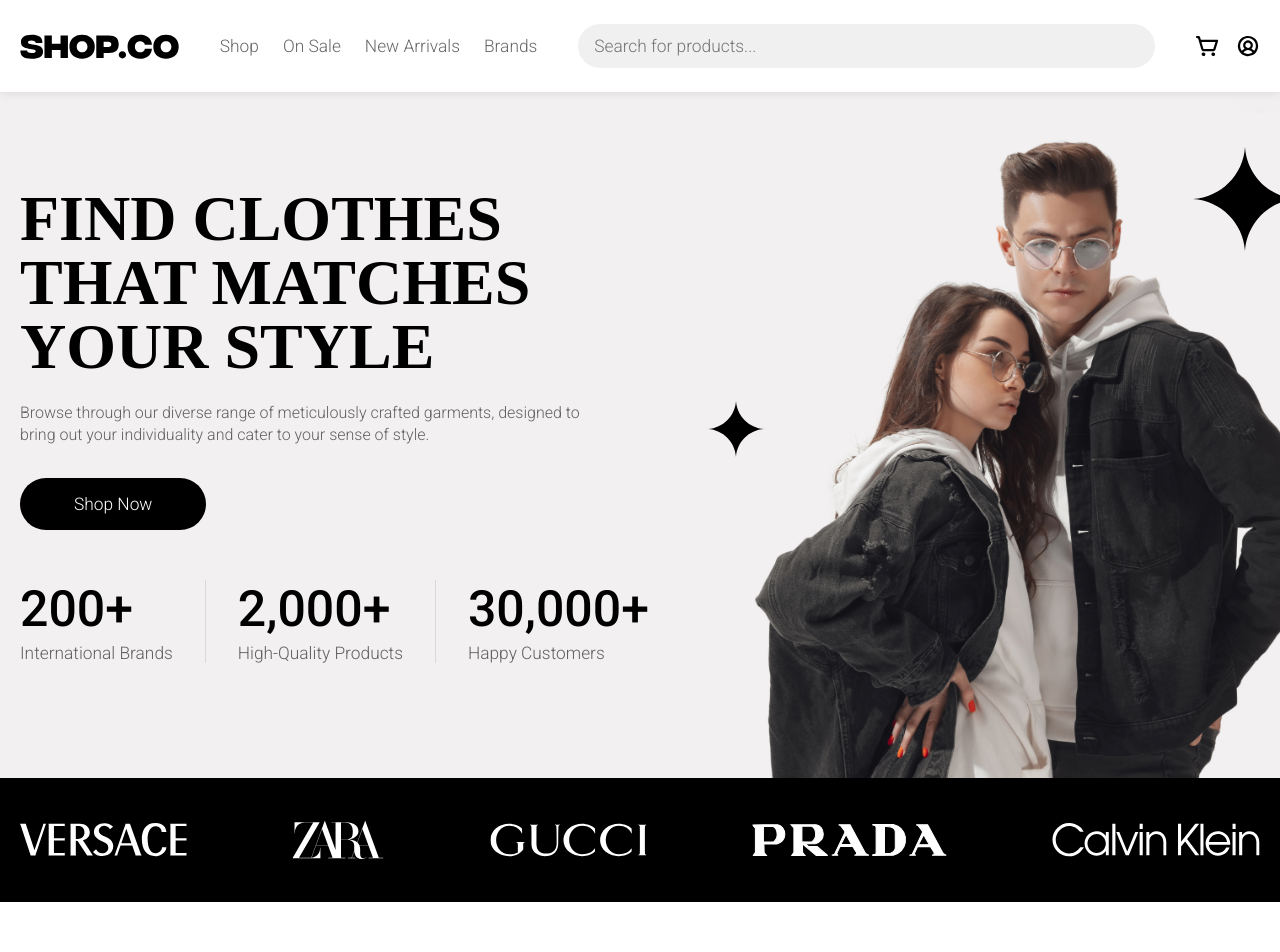
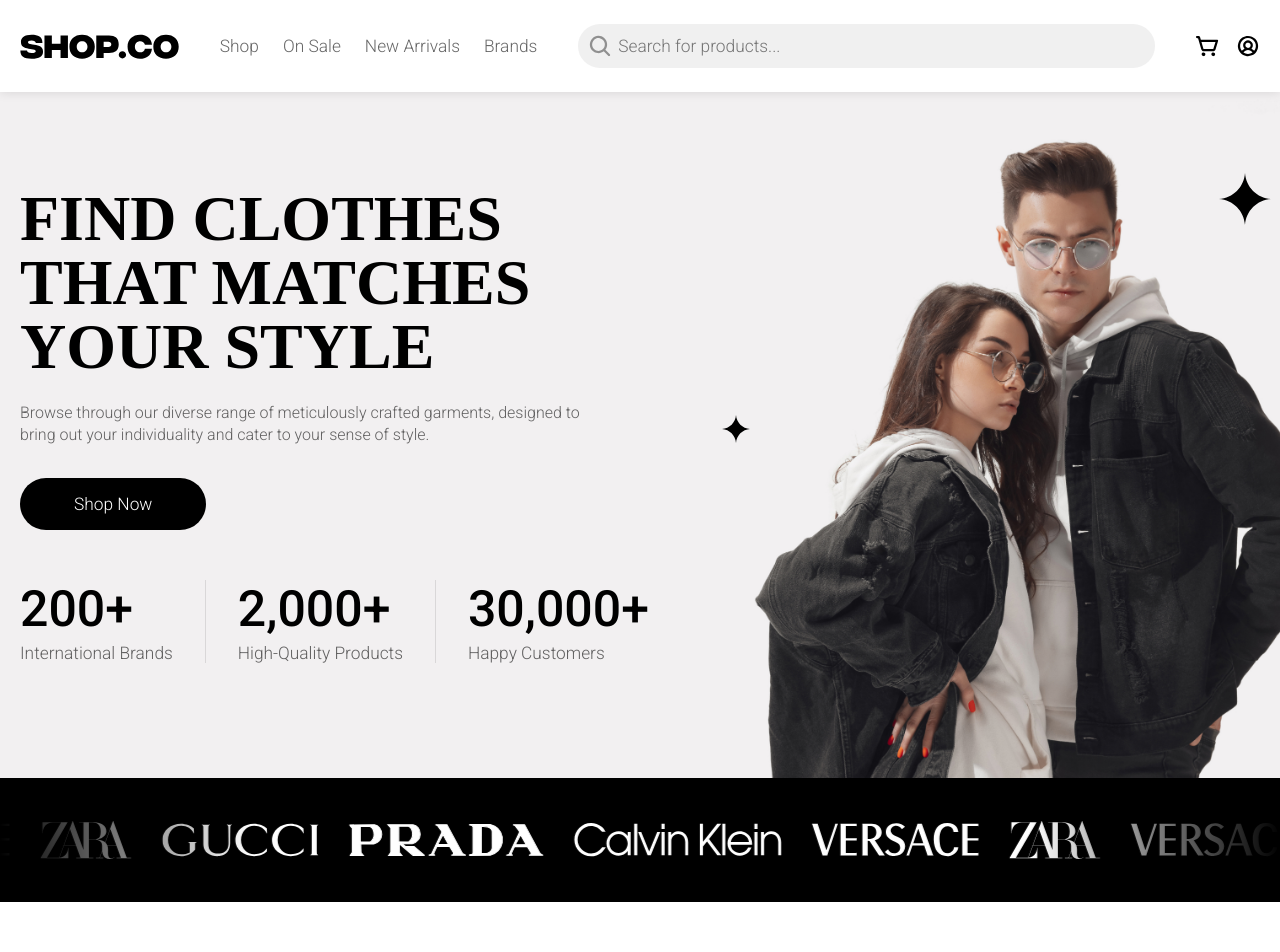
Before and after one commit to IvanHaidutski/e-commers-html-css-study, a plain HTML site: page index.html in a window 1280 px wide. Shown: the top 952 px of the page. Drawn offline with Linux system fonts and the light colour scheme.

Commit message:
added animation

```diff
--- a/css/hero.css
+++ b/css/hero.css
@@ -38,24 +38,6 @@
   background-color: rgba(255, 255, 255, 0);
 }
 
-/* .hero-btn::before {
-  position: absolute;
-  top: -90%;
-  left: -163%;
-  content: "";
-  width: 500px;
-  height: 300px;
-  background-color: rgb(50, 50, 50);
-  clip-path: circle(20%);
-  transition: clip-path 0.5s ease-in-out;
-  z-index: -1;
-} */
-
-/* .hero-btn:hover::before {
-  clip-path: circle(200%);
-  background-color: #f2f0f1;
-} */
-
 .numbers-hero_wrap {
   display: flex;
   gap: 32px;
@@ -92,14 +74,28 @@
   right: -6%;
 }
 
+@keyframes stars {
+  from {
+    transform: scale(0.5);
+  }
+  50% {
+    transform: scale(1);
+  }
+  to {
+    transform: scale(0.5);
+  }
+}
+
 .star-icon-1 {
   position: absolute;
   top: 8%;
   right: -3%;
+  animation: 5s stars infinite ease-in-out;
 }
 
 .star-icon-2 {
   position: absolute;
   top: 45%;
   right: 40%;
+  animation: 5s stars infinite ease-in-out;
 }
--- a/css/logos.css
+++ b/css/logos.css
@@ -1,9 +1,48 @@
-.section_logos {
-  background-color: black;
+@keyframes slide {
+  from {
+    transform: translateX(0);
+  }
+  to {
+    transform: translateX(-100%);
+  }
 }
 
 .container-logo {
   display: flex;
-  justify-content: space-between;
+  gap: 30px;
   padding: 43px 0 43px 0;
+  animation: 35s slide infinite linear;
 }
+
+.wrapper-anim-logos {
+  position: relative;
+}
+.section_logos {
+  background-color: black;
+  display: flex;
+  gap: 30px;
+  overflow: hidden;
+}
+
+.section_logos:before,
+.section_logos:after {
+  position: absolute;
+  top: 0;
+  width: 250px;
+  height: 124px;
+  content: "";
+  z-index: 2;
+}
+
+.section_logos:before {
+  left: 0;
+  background: linear-gradient(to left, rgba(255, 255, 255, 0), rgb(0, 0, 0));
+}
+
+.section_logos:after {
+  right: 0;
+  background: linear-gradient(to right, rgba(255, 255, 255, 0), rgb(0, 0, 0));
+}
+.container-logo:hover {
+  animation-play-state: paused;
+}
--- a/css/nav.css
+++ b/css/nav.css
@@ -28,8 +28,11 @@ nav {
   gap: 14px;
   width: 577px;
   background-color: #f0f0f0;
+  background-image: url(/img/search-icon.svg);
+  background-position: 10px 10px;
+  background-repeat: no-repeat;
   border-radius: 50px;
-  padding: 12px 0 12px 16px;
+  padding: 12px 0 12px 40px;
   border-style: none;
   outline: none;
   box-shadow: inset 0px 0px 0px 1px rgba(0, 0, 0, 0);
--- a/index.html
+++ b/index.html
@@ -83,6 +83,7 @@
       </div>
     </div>
     <!-- Sections with brands logos -->
+    <div class="wrapper-anim-logos">
       <div class="section_logos">
         <div class="container container-logo">
           <img
@@ -102,9 +103,57 @@
             src="img/brands_logos/item-4.svg"
             alt="logo-prada"
             class="item4"
-        /><img src="img/brands_logos/item-5.svg" alt="logo-ck" class="item5" />
+          /><img
+            src="img/brands_logos/item-5.svg"
+            alt="logo-ck"
+            class="item5"
+          />
+          <img
+            src="img/brands_logos/item-1.svg"
+            alt="logo-versache"
+            class="item6"
+          />
+          <img
+            src="img/brands_logos/item-2.svg"
+            alt="logo-zara"
+            class="item7"
+          />
+          <img
+            src="img/brands_logos/item-1.svg"
+            alt="logo-versache"
+            class="item1"
+          />
+          <img
+            src="img/brands_logos/item-2.svg"
+            alt="logo-zara"
+            class="item2"
+          /><img
+            src="img/brands_logos/item-3.svg"
+            alt="logo-gucci"
+            class="item3"
+          /><img
+            src="img/brands_logos/item-4.svg"
+            alt="logo-prada"
+            class="item4"
+          /><img
+            src="img/brands_logos/item-5.svg"
+            alt="logo-ck"
+            class="item5"
+          />
+          <img
+            src="img/brands_logos/item-1.svg"
+            alt="logo-versache"
+            class="item6"
+          />
+          <img
+            src="img/brands_logos/item-2.svg"
+            alt="logo-zara"
+            class="item7"
+          />
         </div>
       </div>
+    </div>
+
     <!-- Sections New Arrivals -->
     <div class="section_arrivals">
       <div class="container container-arrivals">
```
Lines whose indentation alone changed are shown as unchanged.
